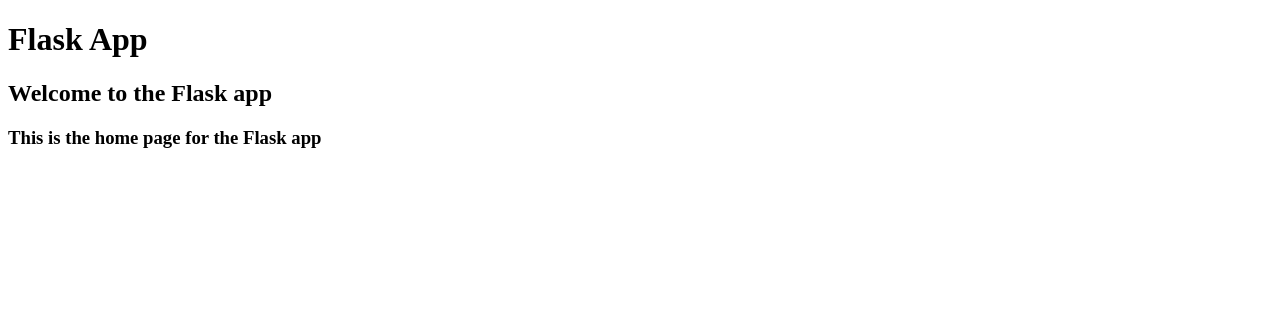
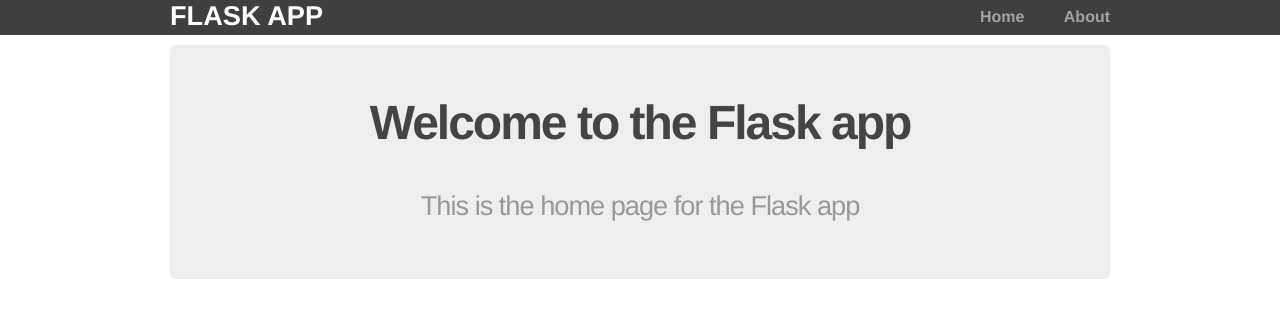
Before and after one commit to theCodeBear/Flask-hello-world, a Flask app: page / in a window 1280 px wide. Shown: the top 318 px of the page. Run offline with Flask 2, Linux system fonts and the light colour scheme.

Commit message:
Completed tutorial for my first simple Flask app!

```diff
--- a/app/routes.py
+++ b/app/routes.py
@@ -6,5 +6,9 @@ app = Flask(__name__)
 def home():
   return render_template('home.html')
 
+@app.route('/about')
+def about():
+  return render_template('about.html')
+
 if __name__ == '__main__':
   app.run(debug=True)
--- /dev/null
+++ b/app/static/css/main.css
@@ -0,0 +1,82 @@
+body {
+  margin: 0;
+  padding: 0;
+  font-family: "Helvetica Neue", Helvetica, Arial, sans-serif;
+  color: #444;
+}
+
+/*
+ * Create dark grey header with a white logo
+ */
+
+header {
+  background-color: #2B2B2B;
+  height: 35px;
+  width: 100%;
+  opacity: .9;
+  margin-bottom: 10px;
+}
+
+header h1.logo {
+  margin: 0;
+  font-size: 1.7em;
+  color: #fff;
+  text-transform: uppercase;
+  float: left;
+}
+
+header h1.logo:hover {
+  color: #fff;
+  text-decoration: none;
+}
+
+/*
+ * Center the body content
+ */
+
+.container {
+  width: 940px;
+  margin: 0 auto;
+}
+
+div.jumbo {
+  padding: 10px 0 30px 0;
+  background-color: #eeeeee;
+  -webkit-border-radius: 6px;
+     -moz-border-radius: 6px;
+          border-radius: 6px;
+}
+
+h2 {
+  font-size: 3em;
+  margin-top: 40px;
+  text-align: center;
+  letter-spacing: -2px;
+}
+
+h3 {
+  font-size: 1.7em;
+  font-weight: 100;
+  margin-top: 30px;
+  text-align: center;
+  letter-spacing: -1px;
+  color: #999;
+}
+
+.menu {
+  float: right;
+  margin-top: 8px;
+}
+
+.menu li {
+  display: inline;
+}
+
+.menu li + li {
+  margin-left: 35px;
+}
+
+.menu li a {
+  color: #999;
+  text-decoration: none;
+}
--- /dev/null
+++ b/app/templates/about.html
@@ -0,0 +1,6 @@
+{% extends 'layout.html' %}
+
+{% block content %}
+  <h2> About </h2>
+  <p> This is an About page for the Intro to Flask article </p>
+{% endblock %}
--- a/app/templates/home.html
+++ b/app/templates/home.html
@@ -1,4 +1,4 @@
-{% extends "layout.html" %}
+{% extends 'layout.html' %}
 {% block content %}
   <div class='jumbo'>
     <h2> Welcome to the Flask app </h2>
--- a/app/templates/layout.html
+++ b/app/templates/layout.html
@@ -2,12 +2,19 @@
 <html>
 <head>
   <title>First Flask App</title>
+  <link rel='stylesheet' href='{{ url_for("static", filename="css/main.css") }}'>
 </head>
 <body>
 
   <header>
     <div class='container'>
       <h1 class='logo'>Flask App</h1>
+      <strong><nav>
+        <ul class='menu'>
+          <li><a href='{{ url_for("home") }}'>Home</a></li>
+          <li><a href='{{ url_for("about") }}'>About</a></li>
+        </ul>
+      </nav></strong>
     </div>
   </header>
 
```
